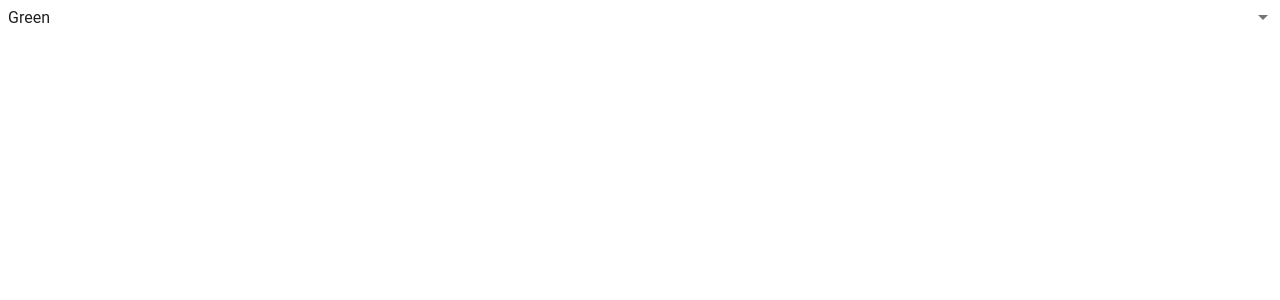
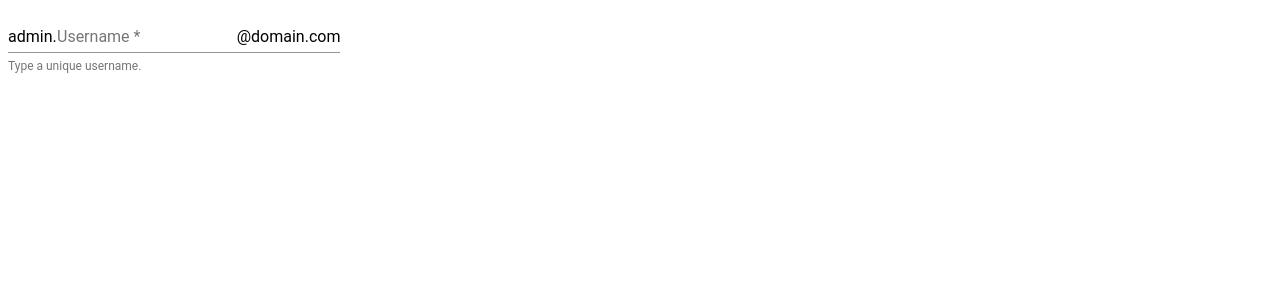
Before and after one commit to mandanakhademi/Angular-Material-Demo, an Angular app: page / in a window 1280 px wide. Shown: the top 300 px of the page. Built offline with nearby package versions, Linux system fonts and the light colour scheme.

Commit message:
add input field

```diff
--- a/src/app/app.component.html
+++ b/src/app/app.component.html
@@ -1,5 +1,14 @@
-<mat-select [(ngModel)]="color">
-  <mat-option
-  *ngFor = "let color of colors"
-  [value]="color.id">{{ color.name }}</mat-option>
-</mat-select>
+<mat-form-field>
+  <input
+  ngModel
+  #username = "ngModel"
+  name="username"
+  type="text" matInput placeholder="Username" required>
+  <mat-hint>Type a unique username.</mat-hint>
+  <span matSuffix>@domain.com</span>
+  <span matPrefix>admin.</span>
+  <mat-error *ngIf="username.invalid && username.errors.required">
+    The username field is required.
+  </mat-error>
+
+</mat-form-field>
--- a/src/app/app.component.ts
+++ b/src/app/app.component.ts
@@ -7,12 +7,4 @@
 })
 export class AppComponent {
   title = 'Angular-Material-Demo';
-  colors = [
-    { id: 1, name: 'Red'},
-    { id: 2, name: 'Green'},
-    { id: 3, name: 'Blue'},
-  ];
-
-  color = 2;
-
 }
--- a/src/app/app.module.ts
+++ b/src/app/app.module.ts
@@ -4,6 +4,8 @@
 import { MatCheckboxModule } from '@angular/material/checkbox';
 import {MatRadioModule} from '@angular/material/radio';
 import {MatSelectModule} from '@angular/material/select';
+import {MatInputModule} from '@angular/material/input';
+
 
 
 
@@ -24,7 +26,8 @@
     MatCheckboxModule,
     MatRadioModule,
     MatSelectModule,
-    FormsModule
+    FormsModule,
+    MatInputModule
 
   ],
   providers: [],
```
